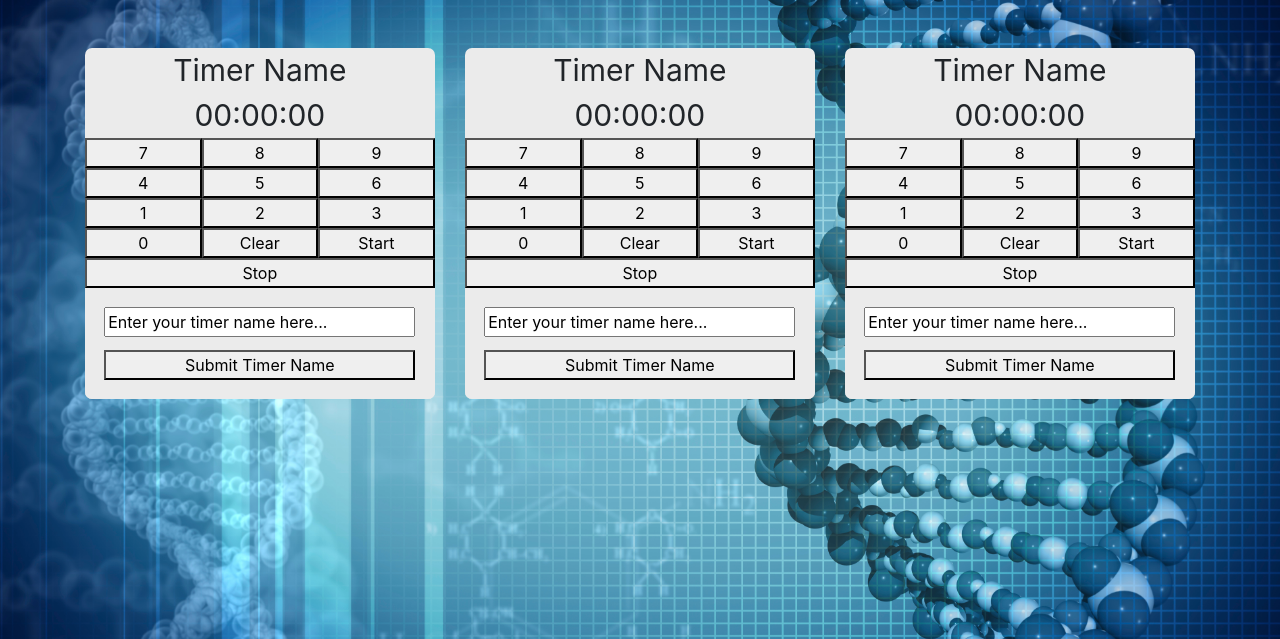
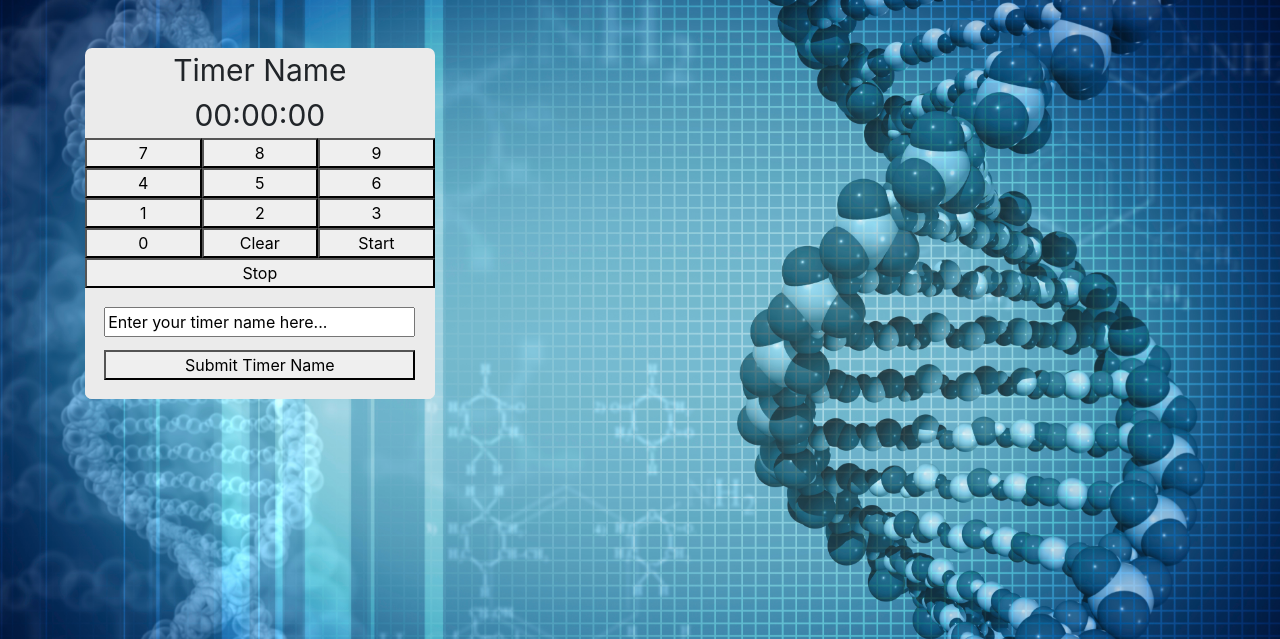
Before and after one commit to brettvanderwerff/LabManager, a Flask app: page /timer_array/1 in a window 1280 px wide. Shown: the part 56-695 px from the top of the page. Run offline with Flask 2, Linux system fonts and the light colour scheme; some libraries are stand-ins or nearby versions.

Commit message:
finish oop timer array

```diff
--- a/app/routes.py
+++ b/app/routes.py
@@ -1,26 +1,32 @@
 from flask import render_template
 from app import app
+
 
 @app.route('/')
 @app.route('/index')
 def index():
     return render_template('index.html')
 
+
 @app.route('/quick_timer')
 def quick_timer():
-    return render_template('quick_timer.html')
+    return render_template('quick_timer.html', timer=1)
+
 
 @app.route('/set_up_timers')
 def set_up_timers():
     return render_template('set_up_timers.html')
 
+
 @app.route('/timer_array/<number_timers>')
 def button_array(number_timers):
-    return render_template('timer_array.html')
+    number_timers = [i for i in range(int(number_timers))]
+    timers_per_row = 3
+    grid_list = [number_timers[i * timers_per_row:(i + 1) * timers_per_row] for i in range((len(number_timers) + timers_per_row - 1) // timers_per_row)]
+    print(grid_list)
+    return render_template('timer_array.html', grid_list=grid_list)
 
-
-
-#ToDo just focus on making a page with grid of timers that have a title and can be run independently then focus on letting user save those timers
-#ToDo radio buttons to choose timer sound
-#ToDo make display flash when timer is up
-#ToDo make display count negative time after timer expires
+# ToDo just focus on making a page with grid of timers that have a title and can be run independently then focus on letting user save those timers
+# ToDo radio buttons to choose timer sound
+# ToDo make display flash when timer is up
+# ToDo make display count negative time after timer expires
--- a/app/static/css/custom-style.css
+++ b/app/static/css/custom-style.css
@@ -30,14 +30,14 @@ opacity: 0.9;
 
 }
 
-#timer-display {
+[id^="timer"][id$="-display"] {
   text-align: center;
   grid-column-start: 1;
   grid-column-end: 4;
   font-size: 30px;
 }
 
-#timer-name {
+[id^="timer"][id$="-name"] {
   text-align: center;
   grid-column-start: 1;
   grid-column-end: 4;
@@ -181,3 +181,66 @@ opacity: 0.9;
   color: #050505;
   background-color: #c0bebd;
 }
+
+.qty .count {
+    color: #000;
+    display: inline-block;
+    vertical-align: top;
+    font-size: 25px;
+    font-weight: 700;
+    line-height: 30px;
+    padding: 0 2px
+    ;min-width: 35px;
+    text-align: center;
+}
+.qty .plus {
+    cursor: pointer;
+    display: inline-block;
+    vertical-align: top;
+    color: white;
+    width: 30px;
+    height: 30px;
+    font: 30px/1 Arial,sans-serif;
+    text-align: center;
+    border-radius: 50%;
+    }
+.qty .minus {
+    cursor: pointer;
+    display: inline-block;
+    vertical-align: top;
+    color: white;
+    width: 30px;
+    height: 30px;
+    font: 30px/1 Arial,sans-serif;
+    text-align: center;
+    border-radius: 50%;
+    background-clip: padding-box;
+}
+div {
+    text-align: center;
+}
+.minus:hover{
+    background-color: #717fe0 !important;
+}
+.plus:hover{
+    background-color: #717fe0 !important;
+}
+/*Prevent text selection*/
+span{
+    -webkit-user-select: none;
+    -moz-user-select: none;
+    -ms-user-select: none;
+}
+
+#selector {
+    border: 0;
+    width: 2%;
+}
+input::-webkit-outer-spin-button,
+input::-webkit-inner-spin-button {
+    -webkit-appearance: none;
+    margin: 0;
+}
+input:disabled{
+    background-color:white;
+}
--- a/app/static/js/custom-scripts.js
+++ b/app/static/js/custom-scripts.js
@@ -1,8 +1,13 @@
-function createTimer() {
+// Timer Class
+
+function createTimer(number) {
     this.running = false
     this.entered_digits = 0
     this.alarm = new Audio("/static/audio/alarm.mp3")
     this.i = 1
+    this.display_element = "timer" + number + "-display"
+    this.name_text_element =  "name" + number + "-text"
+    this.timer_name_element = "timer" + number + "-name"
 
     this.inputNumber = function(number) {
         if (this.running == true) {
@@ -13,11 +18,11 @@ function createTimer() {
             return
         }
 
-        let display_text = document.getElementById("timer-display").innerHTML
+        let display_text = document.getElementById(this.display_element).innerHTML
         let display_without_colon = display_text.substring(0,2) + display_text.substring(3,5) + display_text.substring(6,8) + number
         let display_trimmed = display_without_colon.substring(1,7)
         let display_with_colon = display_trimmed.substring(0,2) + ":" + display_trimmed.substring(2,4) + ":" +  display_trimmed.substring(4,6)
-        document.getElementById("timer-display").innerHTML = display_with_colon
+        document.getElementById(this.display_element).innerHTML = display_with_colon
         this.entered_digits++
         }
 
@@ -29,7 +34,7 @@ function createTimer() {
             return
         }
         this.entered_digits = 0
-        document.getElementById("timer-display").innerHTML = "00:00:00"
+        document.getElementById(this.display_element).innerHTML = "00:00:00"
 
         }
 
@@ -65,7 +70,7 @@ function createTimer() {
     this.alarm.play()
     return
     }
-    document.getElementById("timer-display").innerHTML = this.millisecondsConversion(timeDelta)
+    document.getElementById(this.display_element).innerHTML = this.millisecondsConversion(timeDelta)
     let _this = this
     setTimeout(function() {
         _this.timerRun(stopTime)}, 100)
@@ -74,7 +79,7 @@ function createTimer() {
 
     this.startTimer = function() {
         this.running = true
-        let input = document.getElementById("timer-display").innerHTML
+        let input = document.getElementById(this.display_element).innerHTML
         stopTime = this.addTime(input)
         this.timerRun(stopTime)
     }
@@ -87,10 +92,36 @@ function createTimer() {
     }
 
     this.updateName = function() {
-        let name = document.getElementById("name-text").value
-        document.getElementById("timer-name").innerHTML = name
+        let name = document.getElementById(this.name_text_element).value
+        document.getElementById(this.timer_name_element).innerHTML = name
 
     }
 
 
 }
+
+// Counter number function
+
+$(document).ready(function(){
+    $('.count').prop('disabled', true);
+    $(document).on('click','.plus',function(){
+        $('.count').val(parseInt($('.count').val()) + 1 );
+    });
+    $(document).on('click','.minus',function(){
+        $('.count').val(parseInt($('.count').val()) - 1 );
+            if ($('.count').val() == 0) {
+                $('.count').val(1);
+            }
+        });
+});
+
+//Redirect function
+
+function Redirect() {
+    let current_url = window.location.href
+    let counter_number = document.getElementById("selector").value
+    let redirect_endpoint = "timer_array/" + counter_number
+    let replaced_url = current_url.replace("set_up_timers", redirect_endpoint)
+    console.log(replaced_url)
+    window.location = replaced_url
+}
--- a/app/templates/timer_array.html
+++ b/app/templates/timer_array.html
@@ -1,86 +1,50 @@
 {% extends "base.html" %}
 
 {% block content %}
+<script>
+{% for row in grid_list %}
+{% for timer in row %}
+timer{{timer}} = new createTimer({{timer}})
+{% endfor %}
+{% endfor %}
+
+</script>
 <div class="container">
+        {% for row in grid_list %}
     <div class="row">
+            {% for timer in row %}
+
         <div class="col-4 mt-5">
             <div id="timer-container">
-            <div id="timer-name">Timer Name</div>
-            <div id="timer-display">00:00:00</div>
-            <button id="button-7" onclick="timer1.inputNumber(7)">7</button>
-            <button id="button-8" onclick="timer1.inputNumber(8)">8</button>
-            <button id="button-9" onclick="timer1.inputNumber(9)">9</button>
-            <button id="button-4" onclick="timer1.inputNumber(4)">4</button>
-            <button id="button-5" onclick="timer1.inputNumber(5)">5</button>
-            <button id="button-6" onclick="timer1.inputNumber(6)">6</button>
-            <button id="button-1" onclick="timer1.inputNumber(1)">1</button>
-            <button id="button-2" onclick="timer1.inputNumber(2)">2</button>
-            <button id="button-3" onclick="timer1.inputNumber(3)">3</button>
-            <button id="button-0" onclick="timer1.inputNumber(0)">0</button>
-            <button id="clear" onclick="timer1.clearDisplay()">Clear</button>
-            <button id="start" onclick="timer1.startTimer()">Start</button>
-            <button class="wide-item" id="stop" onclick="timer1.stopTimer()">Stop</button>
+                <div id="timer{{timer}}-name">Timer Name</div>
+                <div id="timer{{timer}}-display">00:00:00</div>
+                <button id="button-7" onclick="timer{{timer}}.inputNumber(7)">7</button>
+                <button id="button-8" onclick="timer{{timer}}.inputNumber(8)">8</button>
+                <button id="button-9" onclick="timer{{timer}}.inputNumber(9)">9</button>
+                <button id="button-4" onclick="timer{{timer}}.inputNumber(4)">4</button>
+                <button id="button-5" onclick="timer{{timer}}.inputNumber(5)">5</button>
+                <button id="button-6" onclick="timer{{timer}}.inputNumber(6)">6</button>
+                <button id="button-1" onclick="timer{{timer}}.inputNumber(1)">1</button>
+                <button id="button-2" onclick="timer{{timer}}.inputNumber(2)">2</button>
+                <button id="button-3" onclick="timer{{timer}}.inputNumber(3)">3</button>
+                <button id="button-0" onclick="timer{{timer}}.inputNumber(0)">0</button>
+                <button id="clear" onclick="timer{{timer}}.clearDisplay()">Clear</button>
+                <button id="start" onclick="timer{{timer}}.startTimer()">Start</button>
+                <button class="wide-item" id="stop" onclick="timer{{timer}}.stopTimer()">Stop</button>
                 <div class="wide-item">
                     <form id="name-form">
-                    <input id="name-text" type="text" value="Enter your timer name here...">
-                    <button type="button" id="'submit-button" onclick="timer1.updateName()">Submit Timer Name
+                        <input id="name{{timer}}-text" type="text" value="Enter your timer name here...">
+                        <button type="button" id="'submit-button" onclick="timer{{timer}}.updateName()">Submit Timer Name
                         </button>
                     </form>
                 </div>
             </div>
         </div>
-        <div class="col-4 mt-5">
-        <div id="timer-container">
-            <div id="timer-name">Timer Name</div>
-            <div id="timer-display">00:00:00</div>
-            <button id="button-7" onclick="timer1.inputNumber(7)">7</button>
-            <button id="button-8" onclick="timer1.inputNumber(8)">8</button>
-            <button id="button-9" onclick="timer1.inputNumber(9)">9</button>
-            <button id="button-4" onclick="timer1.inputNumber(4)">4</button>
-            <button id="button-5" onclick="timer1.inputNumber(5)">5</button>
-            <button id="button-6" onclick="timer1.inputNumber(6)">6</button>
-            <button id="button-1" onclick="timer1.inputNumber(1)">1</button>
-            <button id="button-2" onclick="timer1.inputNumber(2)">2</button>
-            <button id="button-3" onclick="timer1.inputNumber(3)">3</button>
-            <button id="button-0" onclick="timer1.inputNumber(0)">0</button>
-            <button id="clear" onclick="timer1.clearDisplay()">Clear</button>
-            <button id="start" onclick="timer1.startTimer()">Start</button>
-            <button class="wide-item" id="stop" onclick="timer1.stopTimer()">Stop</button>
-            <div class="wide-item">
-                <form id="name-form">
-                    <input id="name-text" type="text" value="Enter your timer name here...">
-                    <button type="button" id="'submit-button" onclick="timer1.updateName()">Submit Timer Name
-                    </button>
-                </form>
+        {% endfor %}
          </div>
-            </div>
-        </div>
-        <div class="col-4 mt-5">
-        <div id="timer-container">
-            <div id="timer-name">Timer Name</div>
-            <div id="timer-display">00:00:00</div>
-            <button id="button-7" onclick="timer1.inputNumber(7)">7</button>
-            <button id="button-8" onclick="timer1.inputNumber(8)">8</button>
-            <button id="button-9" onclick="timer1.inputNumber(9)">9</button>
-            <button id="button-4" onclick="timer1.inputNumber(4)">4</button>
-            <button id="button-5" onclick="timer1.inputNumber(5)">5</button>
-            <button id="button-6" onclick="timer1.inputNumber(6)">6</button>
-            <button id="button-1" onclick="timer1.inputNumber(1)">1</button>
-            <button id="button-2" onclick="timer1.inputNumber(2)">2</button>
-            <button id="button-3" onclick="timer1.inputNumber(3)">3</button>
-            <button id="button-0" onclick="timer1.inputNumber(0)">0</button>
-            <button id="clear" onclick="timer1.clearDisplay()">Clear</button>
-            <button id="start" onclick="timer1.startTimer()">Start</button>
-            <button class="wide-item" id="stop" onclick="timer1.stopTimer()">Stop</button>
-            <div class="wide-item">
-                <form id="name-form">
-                    <input id="name-text" type="text" value="Enter your timer name here...">
-                    <button type="button" id="'submit-button" onclick="timer1.updateName()">Submit Timer Name
-                    </button>
-                </form>
-            </div>
-            </div>
-        </div>
-    </div>
+    {% endfor %}
+
+
+
 </div>
 {% endblock %}
```
Also changed, not shown: app/templates/quick_timer.html (+23 -23 lines), app/templates/set_up_timers.html (+8 -11 lines). Lines whose indentation alone changed are shown as unchanged.
